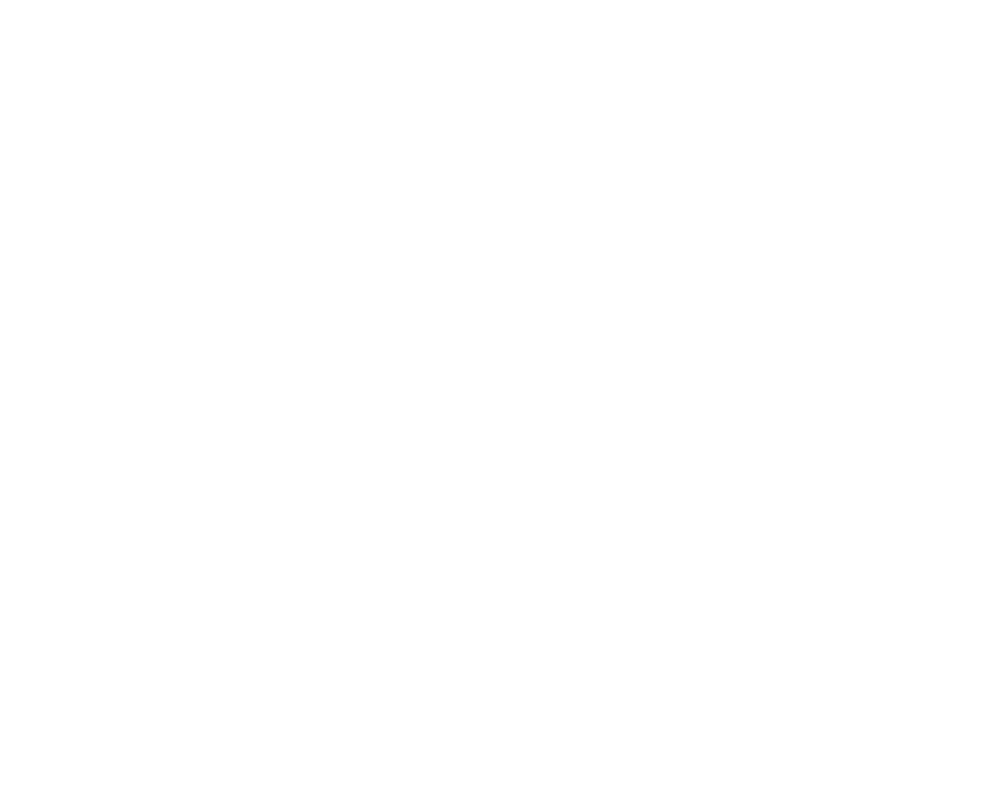
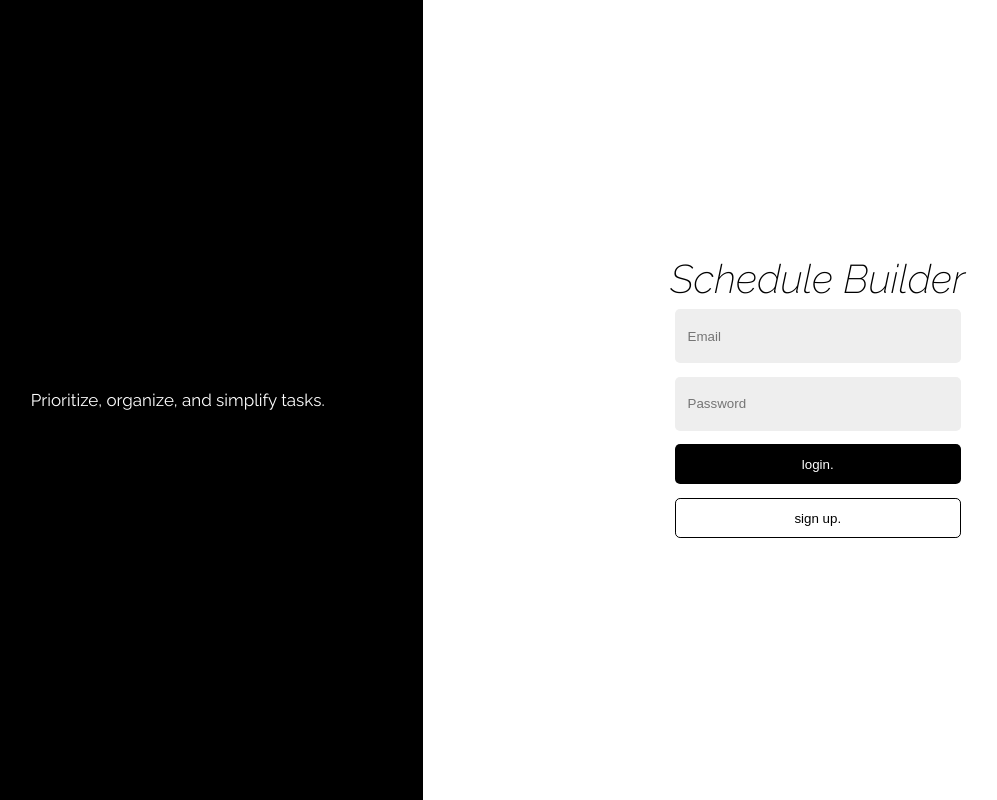
Before and after one commit to tr3m431/Hackathon-08-29, a Django app: page /schedule/ in a window 1280 px wide. Before the commit the part shown is empty. Shown: the whole page, without its empty margins (67-1064 px from the left). Run offline with Django 3.2, Linux system fonts and the light colour scheme.

Commit message:
inital homepage commit with styling

```diff
--- a/Schedule Manager/schedule_manager/schedule/static/style-sheet.css
+++ b/Schedule Manager/schedule_manager/schedule/static/style-sheet.css
@@ -0,0 +1,105 @@
+@import url('https://fonts.googleapis.com/css2?family=Raleway:ital,wght@0,200;0,300;0,400;1,200&display=swap');
+
+html, body {
+    font-family: 'Raleway', sans-serif;
+    font-size: 17px;
+    background-color: white;
+    color: black;
+    margin: 0;
+    padding: 0;
+    height: 100%
+}
+
+.container {
+    padding: 0;
+    margin: 0;
+    height: 100%;
+    display: flex;
+    flex-direction: row;
+    flex-wrap: wrap;
+    justify-content: space-between;
+    align-items: center;
+}
+
+.half-container {
+    position: relative;
+    display: flex;
+    flex-direction: row;
+    flex-wrap: wrap;
+    flex-grow: 1;
+    align-content: center;
+    justify-content: center;
+    height: 100%
+}
+
+.left {
+    background-color: black;
+    color: white;
+}
+
+
+.header {
+    margin: 0;
+    padding: 0;
+}
+
+#schedule-builder-header {
+    font-size: 40px;
+    font-style: italic;
+    font-weight: lighter;
+    color: black;
+}
+
+.button-default {
+    position: relative;
+    height: 40px;
+    margin: 0.4rem;
+    padding: .7rem;
+    color: white;
+    text-align: center;
+    background-color: black;
+    outline: none;
+    border: none;
+    cursor: pointer;
+    border-width: 0;
+    border-radius: 0.3rem;
+    transition: 0.5s;
+}
+
+#sign-up {
+    background-color: white;
+    color: black;
+    border: 1px solid black;
+}
+
+.break {
+    height: 0;
+    flex-basis: 100%;
+}
+
+.login {
+    width: 300px;
+    display: flex;
+    flex-direction: row;
+    justify-content: center;
+    align-content: center;
+    flex-wrap: wrap;
+}
+
+.login > * {
+    flex-grow: 1;
+}
+
+.textbox-default {
+    position: relative;
+    height: 28px;
+    margin: 0.4rem;
+    background-color: rgb(238, 238, 238);
+    outline: none;
+    border: none;
+    color: black;
+    border-width: 0;
+    border-radius: 0.3rem;
+    padding: 13px;
+    transition: 0.5s;
+}
--- a/Schedule Manager/schedule_manager/schedule/templates/index.html
+++ b/Schedule Manager/schedule_manager/schedule/templates/index.html
@@ -1,11 +1,40 @@
 <!DOCTYPE html>
 <html>
+
     <head>
         <meta charset="utf-8">
         <title>Schedule Manager</title>
         <link rel="stylesheet" href="../static/style-sheet.css">
     </head>
+
     <body>
+        <div class="container">
 
+            <div class="half-container left">
+                <p>Prioritize, organize, and simplify tasks.</p>
+            </div>
+
+            <div class="half-container right">
+                <div class="header">
+                    <header id="schedule-builder-header">Schedule Builder</header>
+                </div>
+                <div class="break"></div>
+                <forms class="login">
+                    <input type="text" class="textbox-default" placeholder="Email" id="email">
+
+                    <div class="break"></div>
+
+                    <input type="text" class="textbox-default" placeholder="Password" id="password">
+
+                    <div class="break"></div>
+
+                    <button class="button-default" id="login">login.</button>
+                    <div class="break"></div>
+                    <button class="button-default" id="sign-up">sign up.</button>
+                </forms>
+
+            </div>
+        </div>
     </body>
+
 </html>
```
